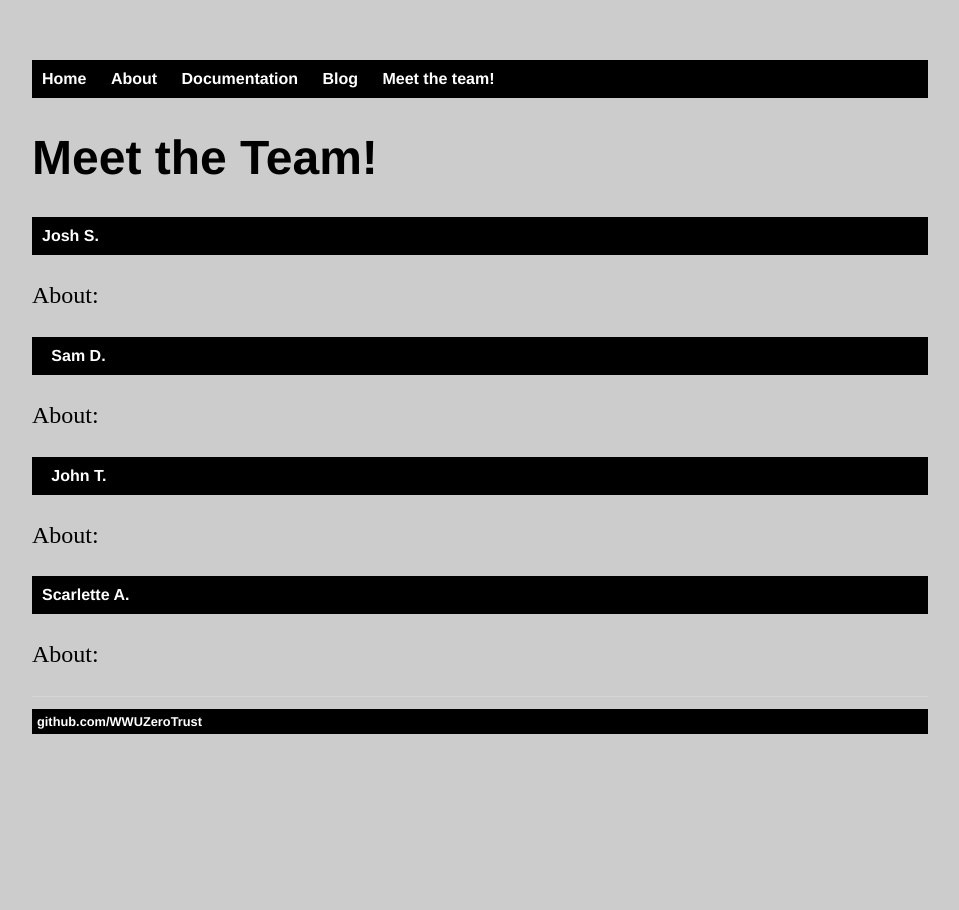
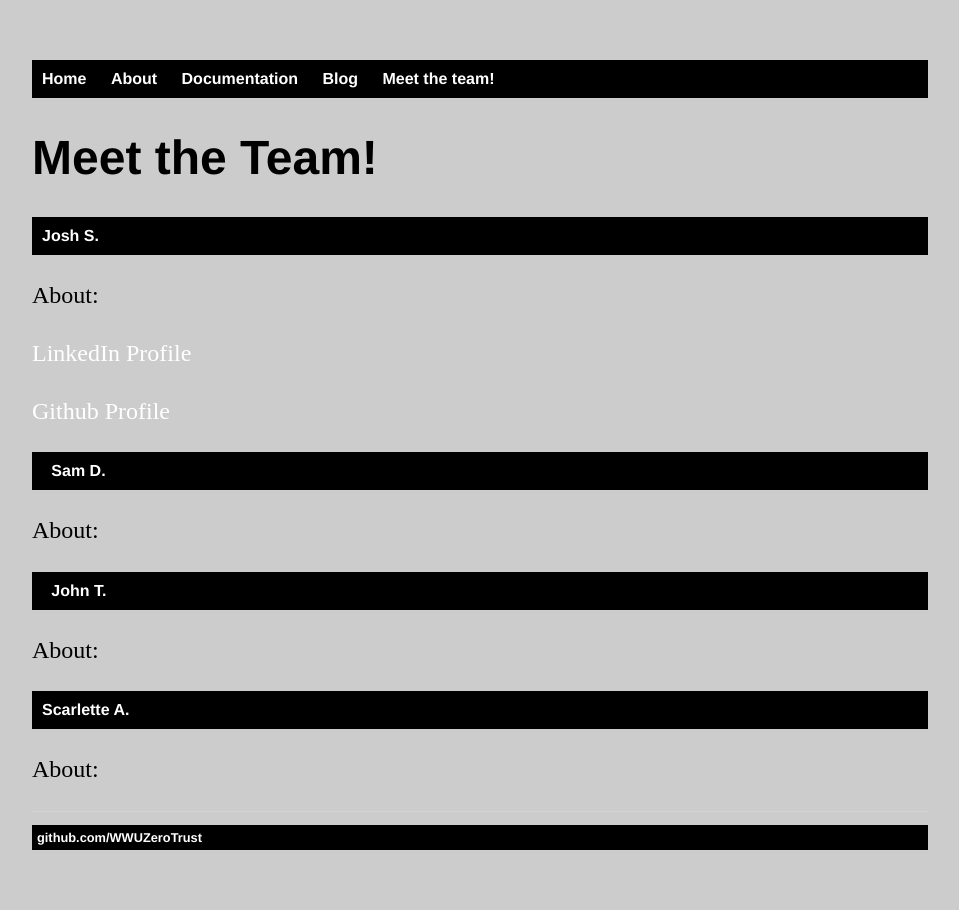
Before and after one commit to WWUZeroTrust/WWUZeroTrust.github.io, a Jekyll site: the page built from meet/index.html, in a window 1280 px wide. Shown: the whole page, without its empty margins (160-1119 px from the left). Built offline with Jekyll 4.4.1, drawn with Linux system fonts in a browser that asks for light colours.

Commit message:
Update index.html

```diff
--- a/meet/index.html
+++ b/meet/index.html
@@ -17,6 +17,8 @@ cw{
 
 <nav><ul><b><cw>Josh S.</cw></a></nav></ul></b></p>
         <p>About:</p>
+	 <p><a href="https://www.linkedin.com/in/joshua-stuifbergen">LinkedIn Profile</a></p>
+	<p><a href="https://github.com/jstuif">Github Profile</a></p>
 <nav><ul>><b><cw>Sam D.</cw></a></nav></ul></b></p>
         <p>About:</p>
 <nav><ul>><b><cw>John T.</cw></a></nav></ul></b></p>
```
